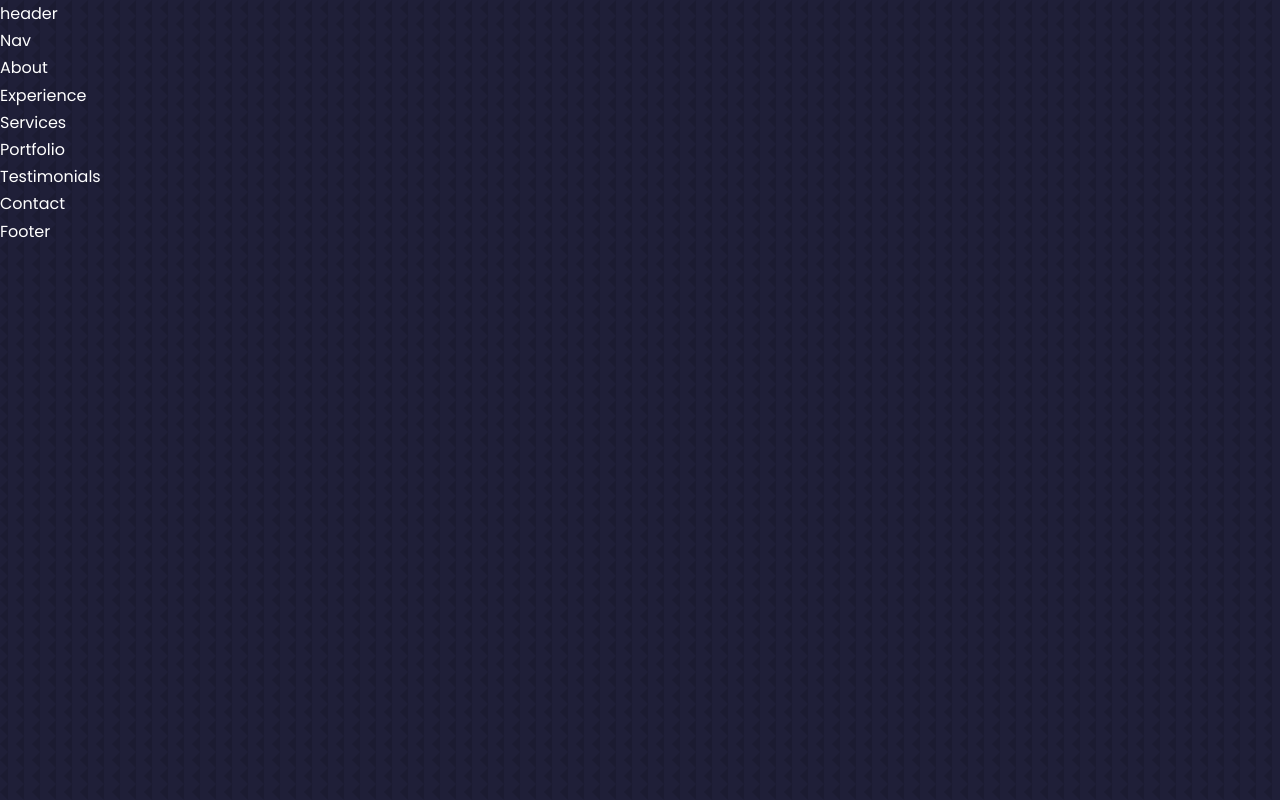
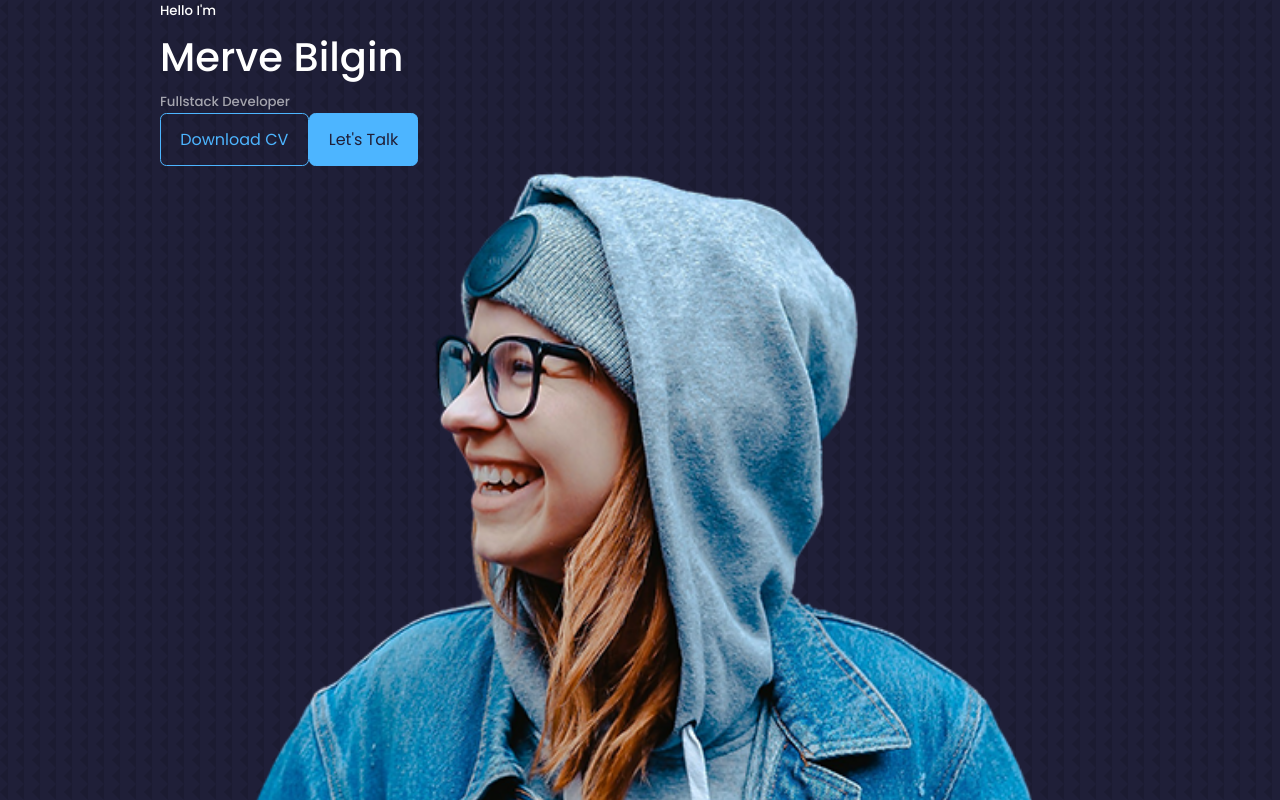
Before and after one commit to mervebilgin/PersonalWebsite, a React (Create React App) app: page / in a window 1280 px wide. Shown: the top 800 px of the page. Built offline with nearby package versions, Linux system fonts and the light colour scheme.

Commit message:
Create header component jsx

```diff
--- /dev/null
+++ b/src/components/header/CTA.jsx
@@ -0,0 +1,14 @@
+import React from 'react'
+import CV from '../../assets/cv.pdf'
+
+
+const CTA = () => {
+  return (
+    <div className='cta'>
+        <a href={CV} download className='btn '>Download CV</a>
+        <a href='#contact' className='btn btn-primary'>Let's Talk</a>
+    </div>
+  )
+}
+
+export default CTA
--- a/src/components/header/Header.jsx
+++ b/src/components/header/Header.jsx
@@ -1,10 +1,25 @@
 import React from 'react'
 import './header.css'
+import CTA from './CTA'
+import ME from '../../assets/me.png'
 
-function header() {
+function Header() {
   return (
-    <div>header</div>
+    <header>
+      <div className="container header_container">
+         <h5>Hello I'm</h5>
+         <h1>Merve Bilgin</h1>
+         <h5 className='text-light'>Fullstack Developer</h5>
+         <CTA/>
+
+         <div className="me">
+          <img src={ME} alt='me'/>
+         </div>
+
+         <a href='#contact'className='scroll_down'>Scroll Down</a>
+      </div>
+    </header>
   )
 }
 
-export default header
+export default Header
```
